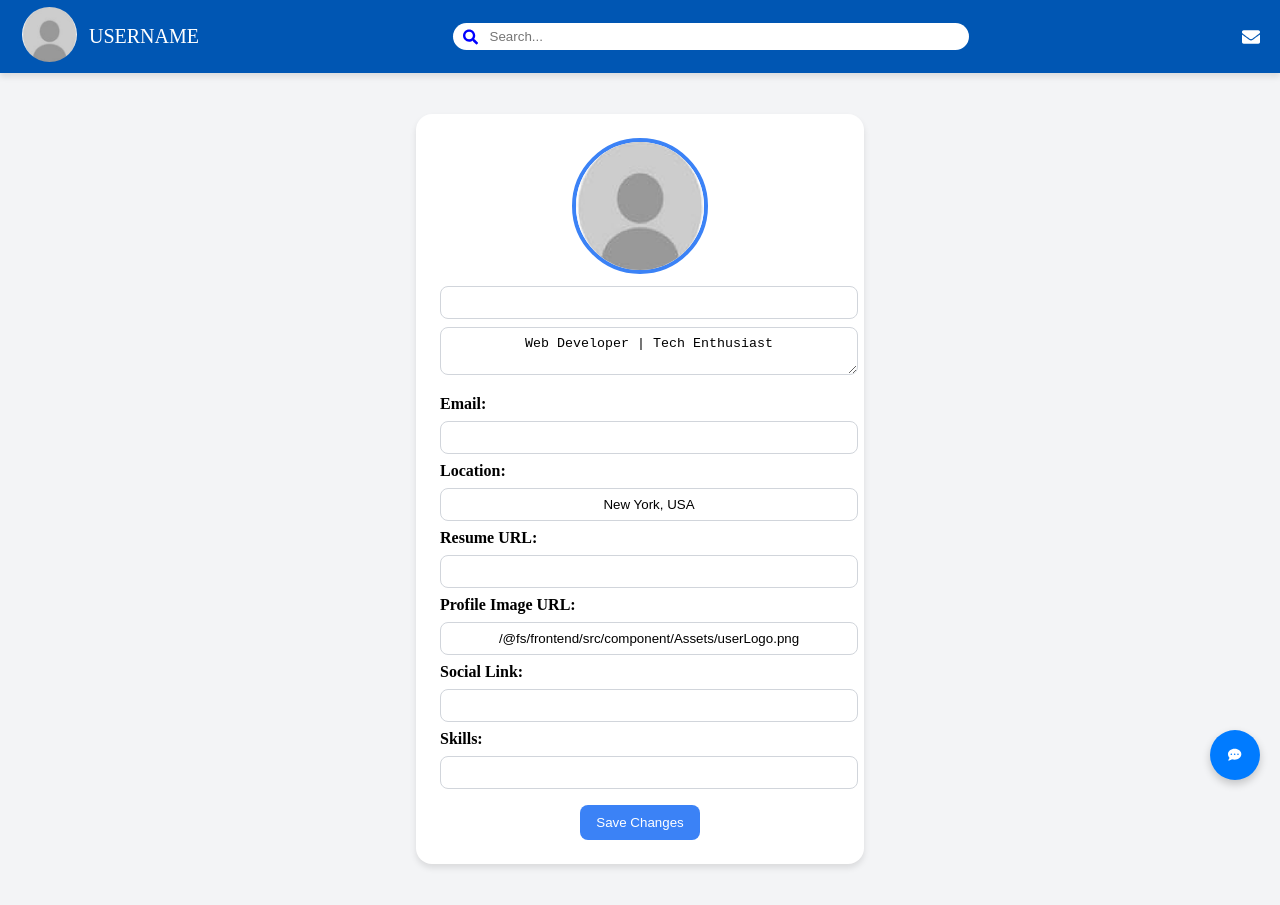
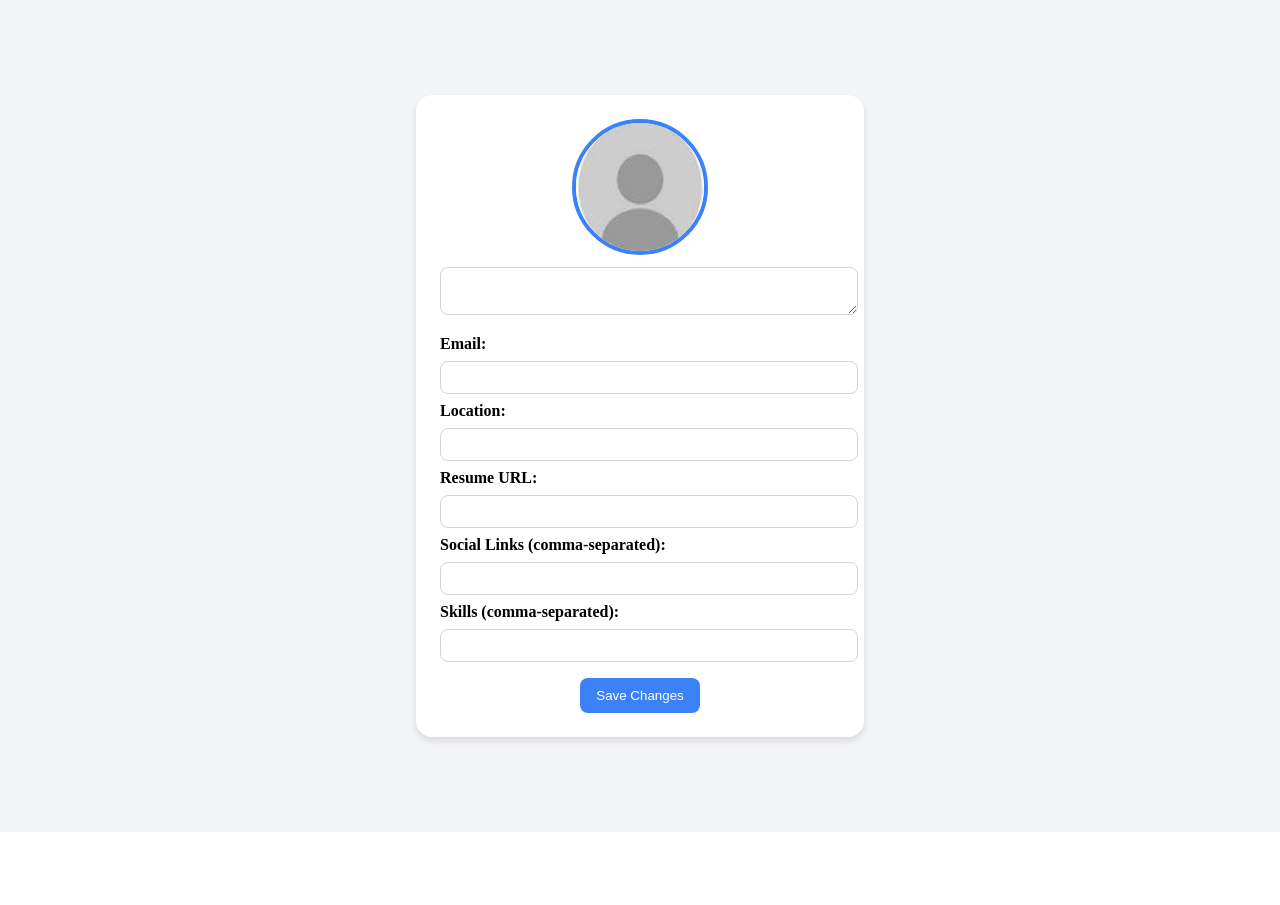
Before and after one commit to AlumniArchitect/AlumniArchitects, a React (Create React App) app in the folder frontend/: page /profile in a window 1280 px wide. After the commit the page ends 832 px from the top, so only its background shows below. Built offline with nearby package versions, Linux system fonts and the light colour scheme.

Commit message:
PH fetchig and saving data in profile.jsx

```diff
--- a/frontend/src/component/Navbar.jsx
+++ b/frontend/src/component/Navbar.jsx
@@ -90,6 +90,8 @@ export default function Navbar() {
             ...prev,
             profileImageUrl: data.userProfile.profileImageUrl,
           }));
+
+          localStorage.setItem("profileImageUrl", data.userProfile.profileImageUrl);
         } else {
           showError("User image not found");
         }
--- a/frontend/src/component/Profile.jsx
+++ b/frontend/src/component/Profile.jsx
@@ -1,102 +1,108 @@
-import React, { useState } from "react";
-import Navbar from "./Navbar";
+import React, { useEffect, useState } from "react";
 import "../style/Profile.css";
 import defaultProfileImage from "./assets/userLogo.png";
+import Constant from "../utils/Constant";
 
 const ProfilePage = () => {
   const [user, setUser] = useState({
-    profileImageUrl: defaultProfileImage ,
-    bio: "Web Developer | Tech Enthusiast",
-    location: "New York, USA",
+    email: localStorage.getItem("email") || "",
+    profileImageUrl: defaultProfileImage,
+    bio: "",
+    location: "",
     resumeUrl: "",
-    socialLink: [],
+    socialLinks: [],
     skills: [],
   });
+  const jwt = localStorage.getItem("jwt");
+  const [error, setError] = useState(null);
+
+  const showError = (message) => {
+    setError(message);
+    setTimeout(() => setError(""), 5000);
+  };
 
   const handleChange = (e) => {
     const { name, value } = e.target;
     setUser((prevUser) => ({ ...prevUser, [name]: value }));
   };
 
+  useEffect(() => {
+    const fetchUserProfile = async () => {
+      if (!user.email || !jwt) {
+        showError("Invalid JWT or email");
+        return;
+      }
+
+      try {
+        const res = await fetch(`${Constant.BASE_URL}/api/userProfile/${user.email}`, {
+          method: "GET",
+          headers: { Authorization: `Bearer ${jwt}` },
+        });
+
+        if (!res.ok) throw new Error("Failed to fetch user profile");
+
+        const data = await res.json();
+        if (data.status) {
+          setUser((prevUser) => ({ ...prevUser, ...data.userProfile }));
+        } else {
+          showError(data.message);
+        }
+      } catch (err) {
+        showError("Error: " + err.message);
+      }
+    };
+
+    fetchUserProfile();
+  }, [user.email, jwt]);
+
+  const handleSave = async () => {
+    try {
+      const res = await fetch(`${Constant.BASE_URL}/api/userProfile`, {
+        method: "POST",
+        headers: {
+          "Content-Type": "application/json",
+          Authorization: `Bearer ${jwt}`,
+        },
+        body: JSON.stringify(user),
+      });
+
+      const data = await res.json();
+      if (data.status) {
+        alert("Profile updated successfully!");
+      } else {
+        setError(data.message)
+        showError(error);
+        setError(null);
+      }
+    } catch (err) {
+      setError(err.message);
+      showError(err);
+      setError(null);
+    }
+  };
+
   return (
     <div>
-      <Navbar />
+      {error && <div className="error-message">{error}</div>}
       <div className="profile-container" id="profile">
         <div className="profile-card">
           <div className="profile-photo-section">
-            <img
-              src={user.profileImageUrl}
-              alt="Profile"
-              className="profile-photo"
-            />
+            <img src={user.profileImageUrl} alt="Profile" className="profile-photo" />
           </div>
-          <input
-            type="text"
-            name="name"
-            value={user.name}
-            onChange={handleChange}
-            className="profile-input"
-          />
-          <textarea
-            name="bio"
-            value={user.bio}
-            onChange={handleChange}
-            className="profile-textarea"
-          />
+          <textarea name="bio" value={user.bio} onChange={handleChange} className="profile-textarea" />
           <div className="profile-details">
             <label>Email:</label>
-            <input
-              type="email"
-              name="email"
-              value={user.email}
-              onChange={handleChange}
-              className="profile-input"
-            />
+            <input type="email" name="email" value={user.email} readOnly className="profile-input" />
             <label>Location:</label>
-            <input
-              type="text"
-              name="location"
-              value={user.location}
-              onChange={handleChange}
-              className="profile-input"
-            />
+            <input type="text" name="location" value={user.location} onChange={handleChange} className="profile-input" />
             <label>Resume URL:</label>
-            <input
-              type="text"
-              name="resumeUrl"
-              value={user.resumeUrl}
-              onChange={handleChange}
-              className="profile-input"
-            />
-            <label>Profile Image URL:</label>
-            <input
-              type="text"
-              name="profileImageUrl"
-              value={user.profileImageUrl}
-              onChange={handleChange}
-              className="profile-input"
-            />
-            <label>Social Link:</label>
-            <input
-              type="text"
-              name="socialLink"
-              value={user.socialLink}
-              onChange={handleChange}
-              className="profile-input"
-            />
-            <label>Skills:</label>
-            <input
-              type="text"
-              name="skills"
-              value={user.skills}
-              onChange={handleChange}
-              className="profile-input"
-            />
+            <input type="text" name="resumeUrl" value={user.resumeUrl} onChange={handleChange} className="profile-input" />
+            <label>Social Links (comma-separated):</label>
+            <input type="text" name="socialLinks" value={user.socialLinks.join(", ")} onChange={(e) => setUser({ ...user, socialLinks: e.target.value.split(",") })} className="profile-input" />
+            <label>Skills (comma-separated):</label>
+            <input type="text" name="skills" value={user.skills.join(", ")} onChange={(e) => setUser({ ...user, skills: e.target.value.split(",") })} className="profile-input" />
           </div>
-          <button
-            onClick={() => alert("Profile saved successfully!")}
-            className="save-button"
-          >
+          <button onClick={handleSave} className="save-button">
             Save Changes
           </button>
         </div>
--- a/package.json
+++ /dev/null
@@ -1,5 +0,0 @@
-{
-  "dependencies": {
-    "lucide-react": "^0.474.0"
-  }
-}
```
Also changed, not shown: 1 other file (tests, documents, lock files or other folders).
